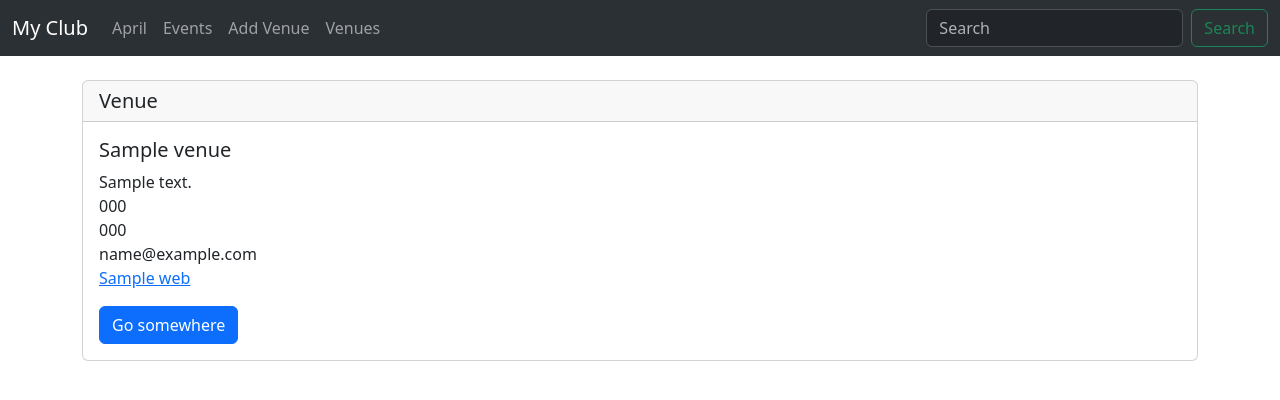
After one commit to juliogazoli/codemy-django-myclub, a Django app: template myclub_website/events/templates/events/show_venue.html in a window 1280 px wide. The commit adds this page. Shown: the top 400 px of the page. Run offline with Django 4.2, Linux system fonts and the light colour scheme; the template is opened without the code that fills it: most values are stand-ins (such as "Sample title", 1, 10 or a date in 2020).

Commit message:
Consultar banco de dados
How To Query The Database For Venues - Django Wednesdays #8

```diff
--- a/myclub_website/events/templates/events/navbar.html
+++ b/myclub_website/events/templates/events/navbar.html
@@ -19,6 +19,10 @@
           <a class="nav-link" href="{% url 'add-venue' %}">Add Venue</a>
         </li>
 
+        <li class="nav-item">
+          <a class="nav-link" href="{% url 'list-venues' %}">Venues</a>
+        </li>
+
       </ul>
       <form class="d-flex" role="search">
         <input class="form-control me-2" type="search" placeholder="Search" aria-label="Search">
--- /dev/null
+++ b/myclub_website/events/templates/events/show_venue.html
@@ -0,0 +1,20 @@
+{% extends 'events/base.html' %}
+
+{% block content %}
+
+	<div class="card">
+	  <h5 class="card-header">Venue</h5>
+	  <div class="card-body">
+	    <h5 class="card-title">{{ venue }}</h5>
+	    <p class="card-text">
+	    	{{ venue.address }}<br/>
+			{{ venue.zip_code }}<br/>
+			{{ venue.phone }}<br/>
+			{{ venue.email_address }}<br/>
+			<a href="{{ venue.web }}">{{ venue.web }}</a>
+	    </p>
+	    <a href="#" class="btn btn-primary">Go somewhere</a>
+	  </div>
+	</div>
+
+{% endblock %}
--- a/myclub_website/events/urls.py
+++ b/myclub_website/events/urls.py
@@ -13,4 +13,6 @@ urlpatterns = [
 	path('<int:year>/<str:month>/', views.home, name="home"),
 	path('events', views.all_events, name="list-events"),
 	path('add_venue', views.add_venue, name='add-venue'),
+	path('list_venues', views.list_venues, name='list-venues'),
+	path('show_venue/<venue_id>', views.show_venue, name='show-venue'),
 ]
```
Also changed, not shown: myclub_website/events/templates/events/venue.html (added, +19 -0 lines), myclub_website/events/views.py (+11 -1 lines).
